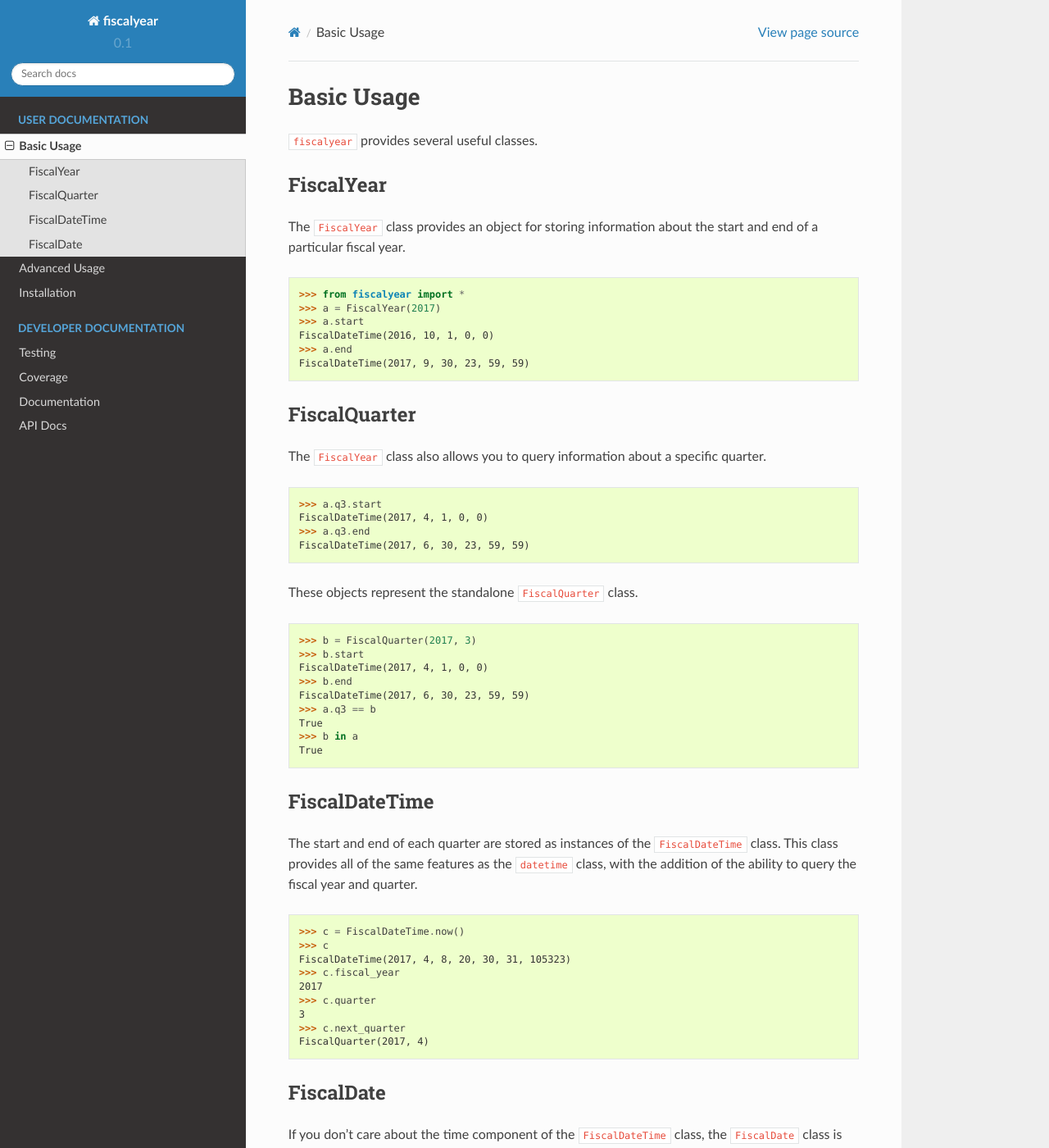
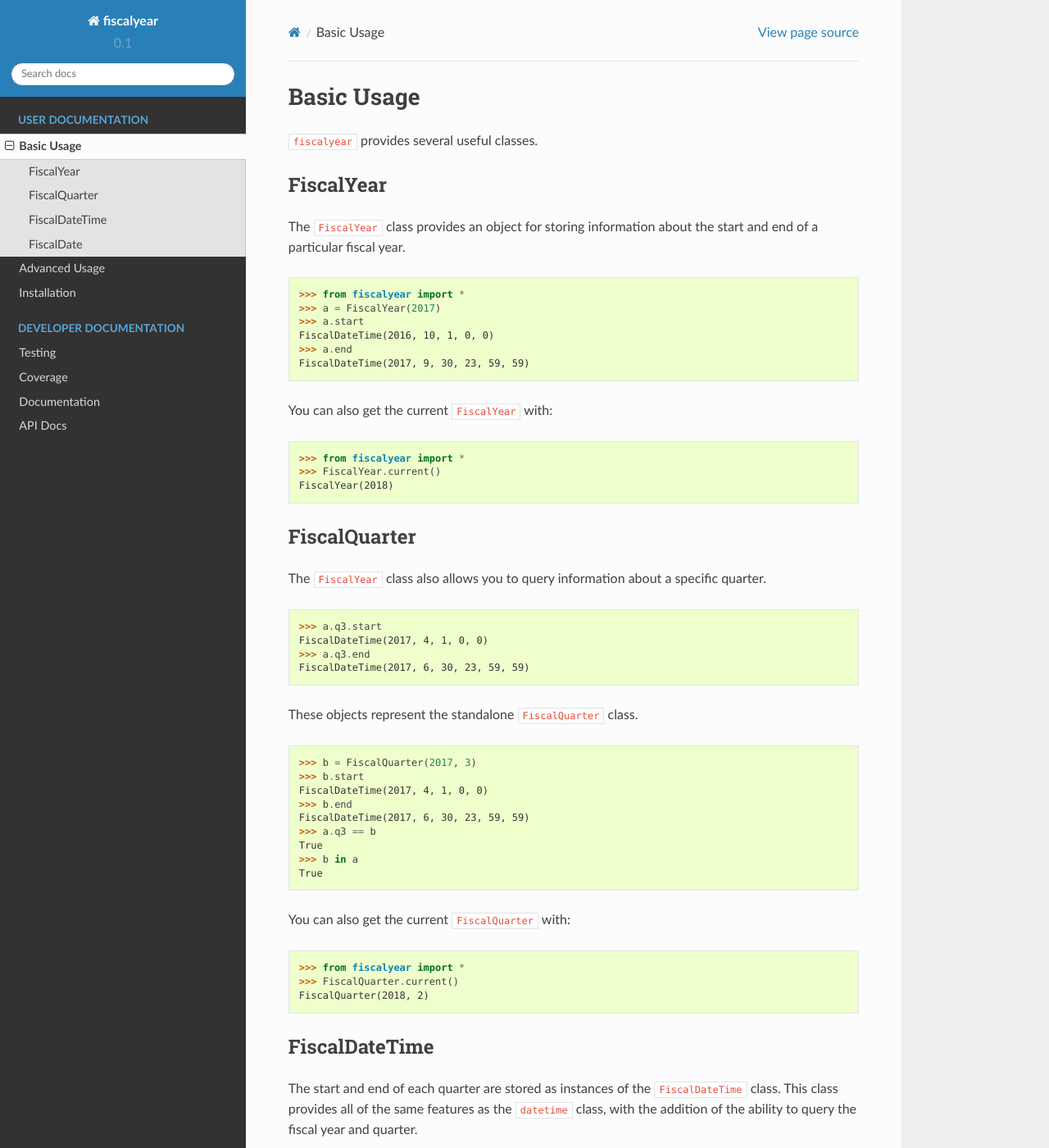
Before and after one commit to adamjstewart/fiscalyear, a Sphinx documentation site: the page built from docs/basic_usage.rst, in a window 1280 px wide and 1400 px high. Shown: the whole window at 82% size. Built offline with Sphinx 7.4.7 and the Read the Docs theme 2.0.0, drawn with Linux system fonts in a browser that asks for light colours.

Commit message:
Add docs.

```diff
--- a/docs/basic_usage.rst
+++ b/docs/basic_usage.rst
@@ -16,6 +16,14 @@ The ``FiscalYear`` class provides an object for storing information about the st
    FiscalDateTime(2016, 10, 1, 0, 0)
    >>> a.end
    FiscalDateTime(2017, 9, 30, 23, 59, 59)
+
+You can also get the current ``FiscalYear`` with:
+
+.. code-block:: python
+
+   >>> from fiscalyear import *
+   >>> FiscalYear.current()
+   FiscalYear(2018)
 
 
 FiscalQuarter
@@ -44,6 +52,14 @@ These objects represent the standalone ``FiscalQuarter`` class.
    True
    >>> b in a
    True
+
+You can also get the current ``FiscalQuarter`` with:
+
+.. code-block:: python
+
+   >>> from fiscalyear import *
+   >>> FiscalQuarter.current()
+   FiscalQuarter(2018, 2)
 
 
 FiscalDateTime
```
Also changed, not shown: docs/testing.rst (+6 -1 lines).
